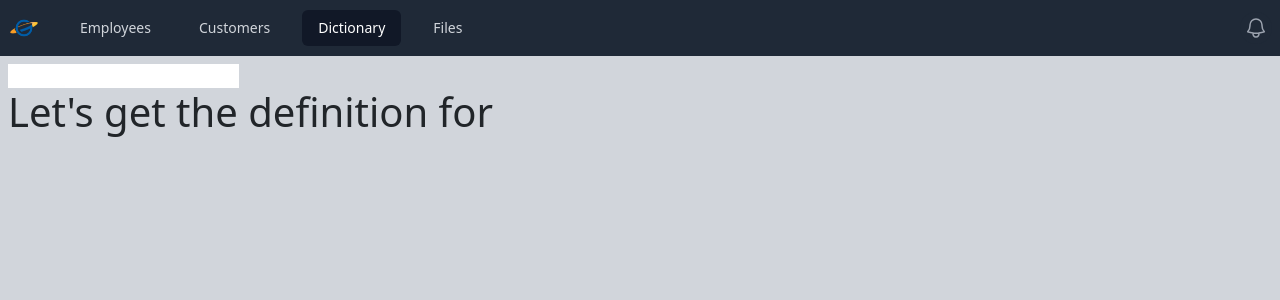
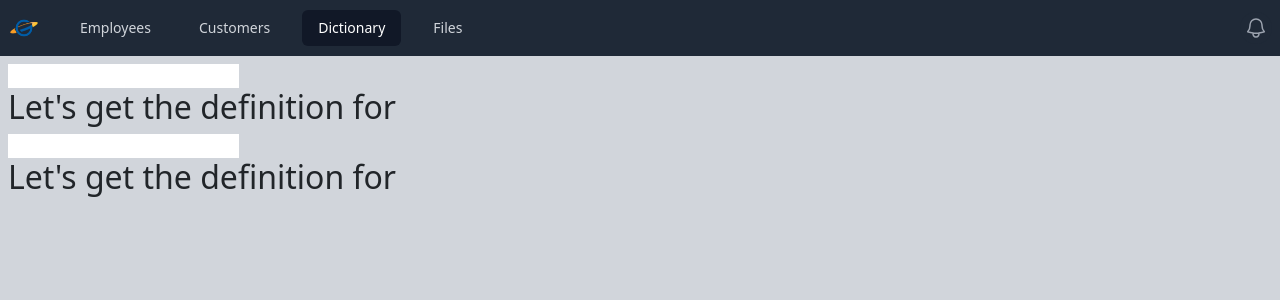
Before and after one commit to thomasmartinez114/react-calebcurry, a React (Create React App) app in the folder hello/: page /dictionary in a window 1280 px wide. Shown: the top 300 px of the page. Built offline with nearby package versions, Linux system fonts and the light colour scheme.

Commit message:
useEffect() no dependency array

```diff
--- a/hello/src/components/Dictionary.js
+++ b/hello/src/components/Dictionary.js
@@ -2,10 +2,13 @@ import { useState, useEffect } from 'react';
 
 export default function Dictionary() {
   const [word, setWord] = useState('');
+  const [word2, setWord2] = useState('');
 
   useEffect(() => {
-    console.log('State updated', word);
+    console.log('State updated', word + ' ' + word2);
   });
+
+  // no dependency array --> update for any state change
 
   return (
     <>
@@ -15,7 +18,14 @@ export default function Dictionary() {
           setWord(e.target.value);
         }}
       />
-      <h1>Let's get the definition for {word}</h1>
+      <h2>Let's get the definition for {word}</h2>
+      <input
+        type='text'
+        onChange={e => {
+          setWord2(e.target.value);
+        }}
+      />
+      <h2>Let's get the definition for {word2}</h2>
     </>
   );
 }
```
